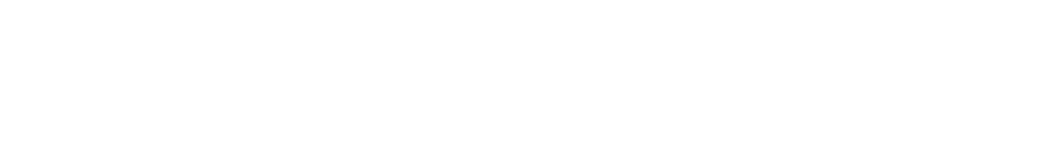
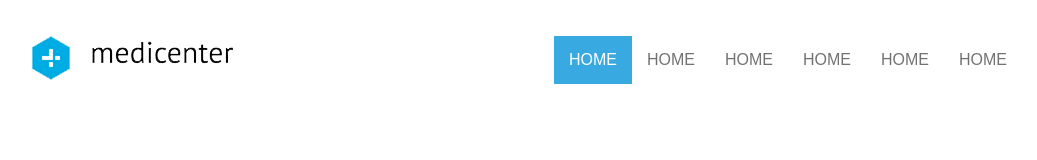
Before and after one commit to igorjoseantunes/medicenter, a plain HTML site: page index.html in a window 1280 px wide. Shown: the whole page, without its empty margins (113-1150 px from the left). Drawn offline with Linux system fonts and the light colour scheme.

Commit message:
Criando o cabeçalho

```diff
--- a/assets/css/style.css
+++ b/assets/css/style.css
@@ -0,0 +1,52 @@
+body {
+    margin: 0;
+    padding: 0;
+}
+
+header{
+    display: flex;
+    justify-content: center;
+    height: 120px;
+}
+
+.container {
+    width: 990px;
+    display: flex;
+    justify-content: space-between;
+
+}
+
+.logo {
+    display: flex;
+    flex-direction: column;
+    justify-content: center;
+}
+
+.menu {
+    display: flex;
+    align-items: center;
+}
+
+nav ul, nav li {
+    list-style: none;
+    margin: 0;
+    padding: 0;
+}
+
+nav a {
+    display: block;
+    padding: 15px;
+    text-decoration: none;
+    color: #727272;
+    font-family: Arial, Helvetica, sans-serif;
+}
+
+nav .active a,
+nav a:hover {
+    background-color: #39aae1 ;
+    color: #ffffff;
+}
+
+ul {
+    display: flex;
+}
--- a/index.html
+++ b/index.html
@@ -8,6 +8,26 @@
     <title>Medicenter</title>
 </head>
 <body>
+    <header>
+        <div class="container">
+            <div class="logo">
+                <a href=""> <img src="assets/images/logo.png" > </a>
+            </div>
+            <div class="menu">
+                <nav>
+                    <ul>
+                        <li class="active"> <a href=""> HOME </a></li>
+                        <li> <a href=""> HOME </a></li>
+                        <li> <a href=""> HOME </a></li>
+                        <li> <a href=""> HOME </a></li>
+                        <li> <a href=""> HOME </a></li>
+                        <li> <a href=""> HOME </a></li>
+                    </ul>
+                </nav>
+            </div>
+        </div>
+    </header>
+
     <!--Este template não foi idealizado por mim, e está sendo copiado apenas
     para fins de estudo, todos os Direitos Reservados a Quantica Labs -->
 </body>
```
Also changed, not shown: assets/images/img1.jpg (added), assets/images/logo.png (added).
